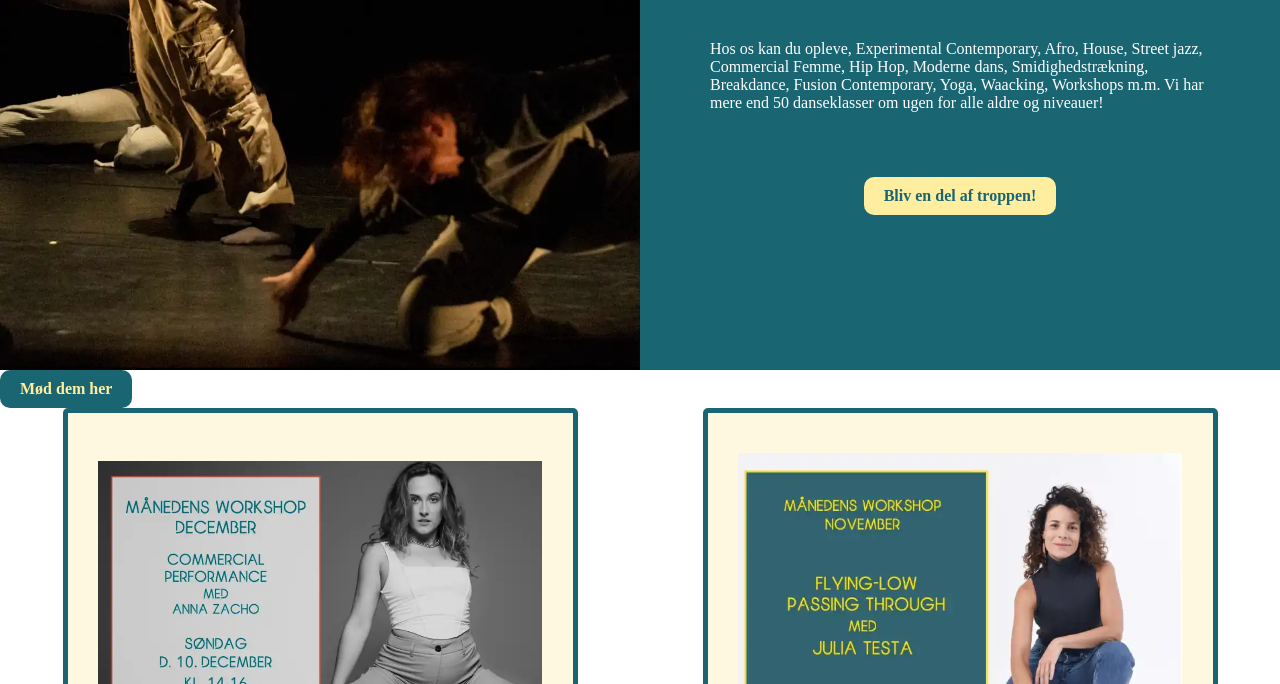
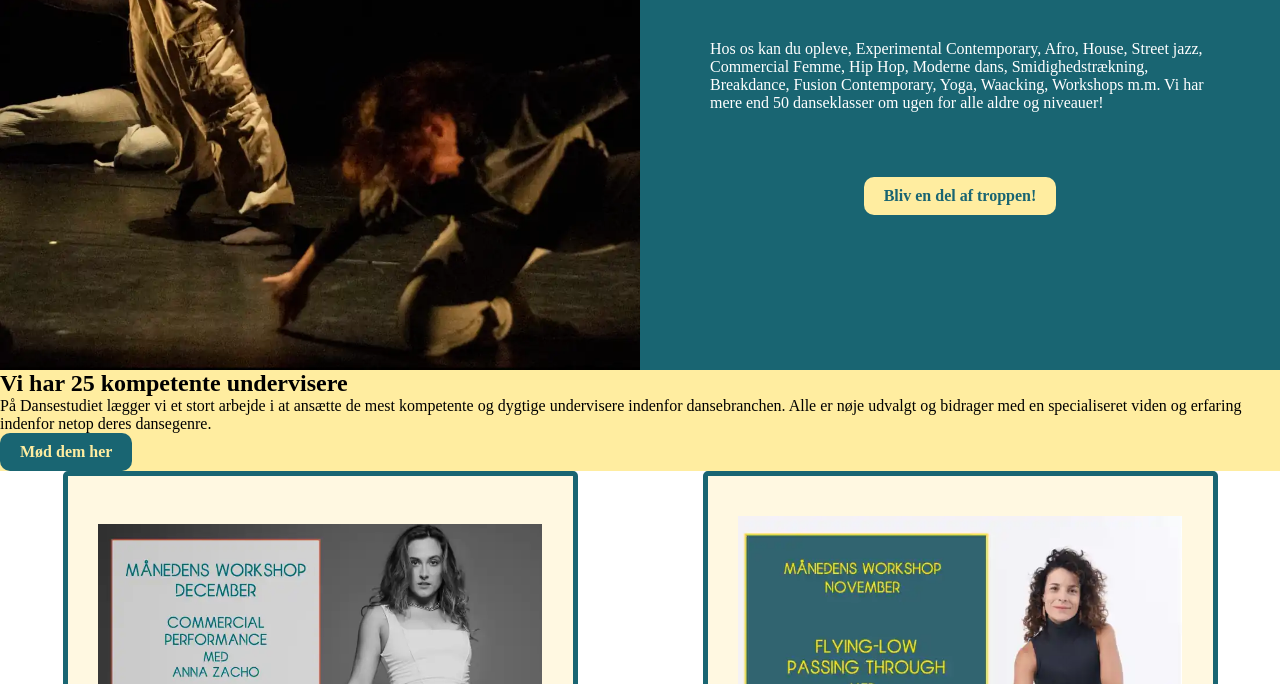
Before and after one commit to Idax7074/dansestudiet, an Astro site: page / in a window 1280 px wide. Shown: the part 416-1100 px from the top of the page. Built offline with nearby package versions, Linux system fonts and the light colour scheme; Astro itself is replaced by a stand-in of ours.

Commit message:
section 2

```diff
--- a/src/pages/index.astro
+++ b/src/pages/index.astro
@@ -18,9 +18,10 @@ import Card from "../components/Card.astro";
 		</div>
 	</section>
 	<section>
-		<div>
-			<h2></h2>
-			<p></p>
+		<div class="section_2">
+			<h2>Vi har 25 kompetente undervisere</h2>
+			<p>På Dansestudiet lægger vi et stort arbejde i at ansætte de mest kompetente og dygtige undervisere indenfor dansebranchen. Alle er nøje udvalgt og bidrager med en specialiseret viden og erfaring indenfor netop deres dansegenre.
+			</p>
 			<Button variant="tertiary">Mød dem her</Button>
 		</div>
 	</section>
@@ -60,6 +61,9 @@ gap: var(--spacing-gap-hero, 65px);
 
 }
 
+.section_2{
+	background-color: var( --color-background-tertiary, #ffeda0);
+}
 
 	/*Hero section*/
 
```
